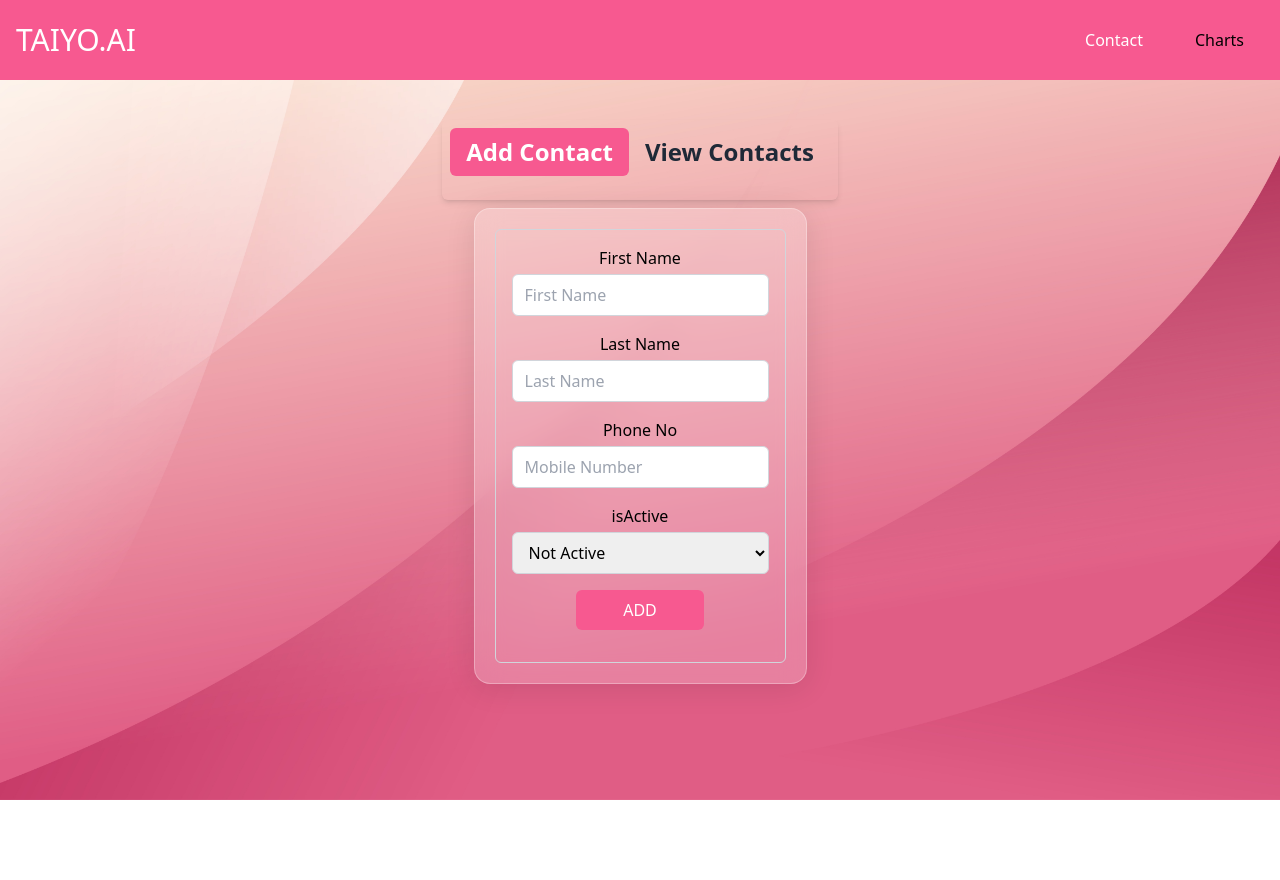
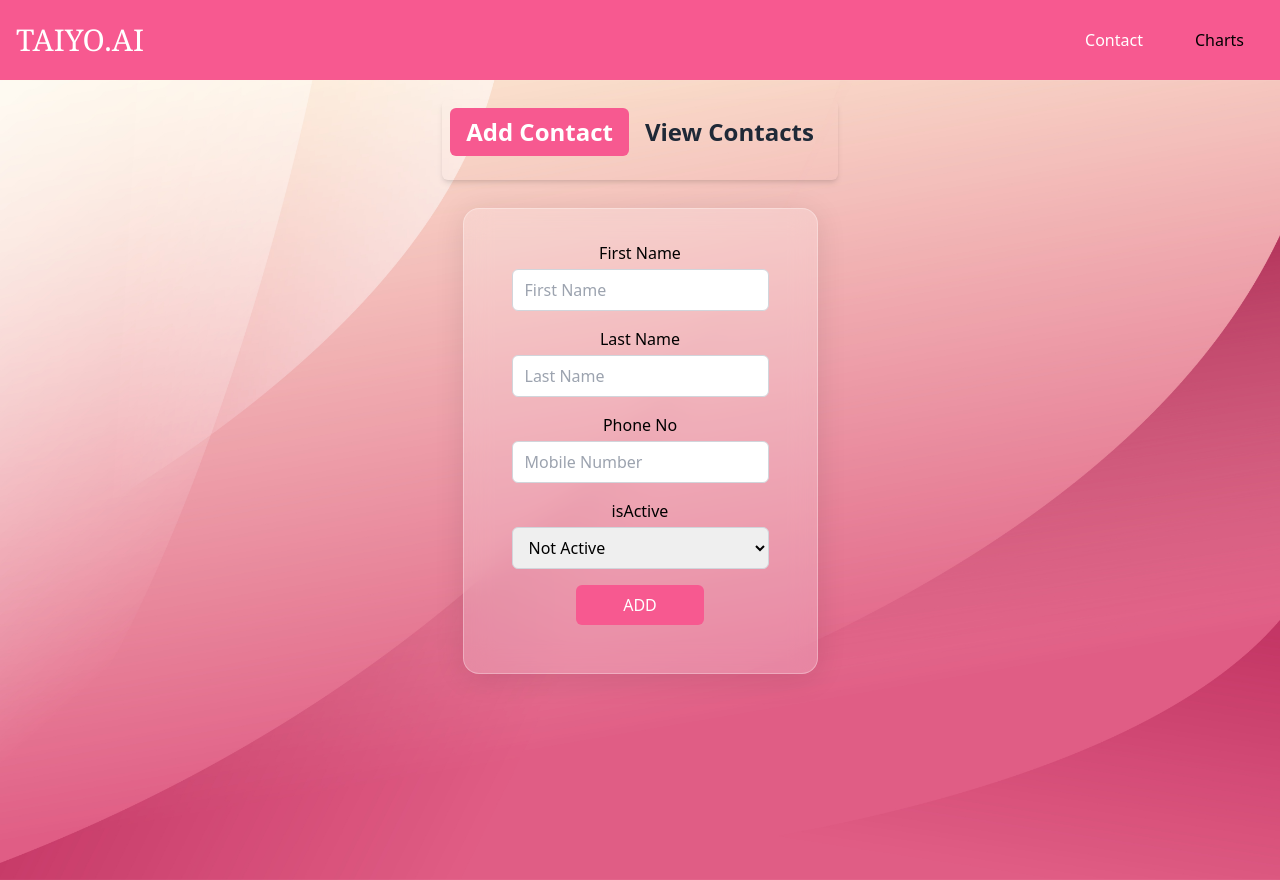
Before and after one commit to Wasif0787/TAIYO.AI, a React (Create React App) app: page / in a window 1280 px wide. Before the commit the page ends 800 px from the top, so only its background shows below. Built offline with nearby package versions, Linux system fonts and the light colour scheme.

Commit message:
Active inactive colors

```diff
--- a/src/Pages/Contact.tsx
+++ b/src/Pages/Contact.tsx
@@ -1,13 +1,12 @@
 import React, { useState } from 'react';
 import AddContact from '../components/AddContact';
 import AllContact from '../components/AllContact';
-import "../index.css"
 
 const Contact = () => {
     const [showAddContact, setShowAddContact] = useState(true);
 
     return (
-        <div className='flex flex-col justify-center text-center mt-10'>
+        <div className='flex flex-col text-center min-h-screen pt-5 contact-body '>
             <div className="w-full flex flex-col items-center">
                 <div className=" p-2 rounded-md shadow-md mb-2">
                     <button
@@ -24,8 +23,8 @@ const Contact = () => {
                     </button>
                 </div>
             </div>
-            <div className="flex justify-center items-center w-full">
-                <div className="p-5 glass-container">
+            <div className="flex justify-center items-center    ">
+                <div className="p-5 ">
                     {showAddContact ? <AddContact /> : <AllContact />}
                 </div>
             </div>
--- a/src/components/AddContact.tsx
+++ b/src/components/AddContact.tsx
@@ -41,7 +41,7 @@ const AddContact = () => {
     };
 
     return (
-        <div className="border border-gray-300 p-4 rounded-md">
+        <div className="border border-gray-300 p-8 px-12 rounded-md glass-container">
             <form onSubmit={handleSubmit}>
                 <div className="mb-4">
                     <label htmlFor="fname" className="block mb-1">First Name</label>
--- a/src/components/AllContact.tsx
+++ b/src/components/AllContact.tsx
@@ -7,14 +7,6 @@ import { MdDeleteOutline } from "react-icons/md";
 import DetailContactModal from './DetailContactModal';
 import { IoIosMore } from "react-icons/io";
 import { Contact } from '../store/features/contactSlice';
-
-
-// interface Contact {
-//     id: string;
-//     fname: string;
-//     lname: string;
-//     isActive: boolean;
-// }
 
 const AllContact = () => {
     const contacts = useAppSelector((state) => state.contact.contacts);
@@ -63,17 +55,17 @@ const AllContact = () => {
             ) : (
                 <div className='grid md:grid-cols-3 gap-8 md:gap-12'>
                     {contacts.map((contact) => (
-                        <div key={contact.id} className="relative bg-white border border-gray-200 rounded-lg shadow md:max-w-xl hover:bg-gray-100 dark:border-gray-700 ">
+                        <div key={contact.id} className={`relative border max-w-md border-gray-200 rounded-lg shadow md:max-w-xl hover:bg-gray-100 dark:border-gray-700  ${contact.isActive ? 'bg-green-400 hover:bg-green-600' : 'bg-red-400 hover:bg-red-600'} hover:bg-opacity-75 transition-colors duration-300 ease-in-out `}>
                             <div className="absolute top-2 right-2 text-gray-400 hover:text-gray-600">
-                                <IoIosMore className='hover:cursor-pointer' onClick={() => handleOpenDetailModal(contact)} />
+                                <IoIosMore className='hover:cursor-pointer text-white' onClick={() => handleOpenDetailModal(contact)} />
                             </div>
                             <div className="p-4">
                                 <h5 className="mb-2 text-2xl font-bold tracking-tight">{contact.fname} {contact.lname}</h5>
-                                <div className='flex flex-row gap-1 text-pink-300 text-2xl'>
-                                    <button onClick={(event) => handleOpenUpdateModal(event, contact)} className='hover:cursor-pointer'>
+                                <div className='flex flex-row justify-between text-pink-300 text-2xl '>
+                                    <button onClick={(event) => handleOpenUpdateModal(event, contact)} className='hover:cursor-pointer text-white '>
                                         <FaRegEdit />
                                     </button>
-                                    <button onClick={(event) => handleDelete(event, contact.id, `${contact.fname} ${contact.lname}`)} className='hover:cursor-pointer'>
+                                    <button onClick={(event) => handleDelete(event, contact.id, `${contact.fname} ${contact.lname}`)} className='hover:cursor-pointer text-white'>
                                         <MdDeleteOutline />
                                     </button>
                                 </div>
--- a/src/components/Header.tsx
+++ b/src/components/Header.tsx
@@ -5,7 +5,9 @@ const Header = () => {
 
     return (
         <div className='flex flex-row justify-between items-center text-white bg-[#f75990] px-4 py-2'>
-            <div className='text-3xl'>TAIYO.AI</div>
+            <Link to={"/"}>
+                <div className='text-3xl font-serif'>TAIYO.AI</div>
+            </Link>
             <div className='flex flex-row gap-3'>
                 <Link to="/" style={{ color: location.pathname === '/' ? '#fff' : '#000' }} className='lg:p-5'>Contact</Link>
                 <Link to="/chart" style={{ color: location.pathname === '/chart' ? '#fff' : '#000' }} className='lg:p-5'>Charts</Link>
--- a/src/components/UpdateContactModal.tsx
+++ b/src/components/UpdateContactModal.tsx
@@ -1,11 +1,6 @@
 import React, { useState } from 'react';
 import { Contact } from '../store/features/contactSlice';
-// interface Contact {
-//     id: string;
-//     fname: string;
-//     lname: string;
-//     isActive: boolean;
-// }
+
 
 interface UpdateContactModalProps {
     isOpen: boolean;
@@ -53,9 +48,10 @@ const UpdateContactModal: React.FC<UpdateContactModalProps> = ({ isOpen, onClose
     return (
         <>
             {isOpen && (
-                <div className="fixed top-0 left-0 w-full h-full bg-gray-900 bg-opacity-50 flex justify-center items-center">
-                    <div className="bg-white p-8 rounded-md">
-                        <h2 className="text-2xl font-bold mb-4">Update Contact</h2>
+                <div className="fixed top-0 left-0 w-full h-full bg-gray-900 bg-opacity-50 flex flex-col justify-center items-center">
+                    <div>
+                        <h1 className='text-2xl p-2 bg-[#f75990]'>Update</h1>
+                        <div className="bg-white p-8  rounded-md">
                             <form onSubmit={handleSubmit}>
                                 <div className="mb-4">
                                     <label htmlFor="fname" className="block mb-1">First Name</label>
@@ -82,6 +78,7 @@ const UpdateContactModal: React.FC<UpdateContactModalProps> = ({ isOpen, onClose
                             </form>
                         </div>
                     </div>
+                </div >
             )}
         </>
     );
--- a/src/index.css
+++ b/src/index.css
@@ -3,8 +3,11 @@
 @tailwind utilities;
 
 body {
-  background-image: url("../public/small.jpg");
-  /* Set background image */
+  overflow: hidden;
+}
+
+.contact-body {
+  background-image: url("../public/3ccc.jpg");
   background-size: cover;
   /* Cover the entire background */
   background-position: center;
@@ -15,30 +18,7 @@ body {
   /* Set solid background color */
 }
 
-/* Media query for larger screens */
-@media screen and (min-width: 768px) {
-  body {
-    background-image: url("../public/3ccc.jpg");
-    /* Set background image */
-    background-size: cover;
-    /* Cover the entire background */
-    background-position: center;
-    /* Center the background image */
-    background-repeat: no-repeat;
-    /* Prevent the background from repeating */
-    background-attachment: fixed;
-    /* Fixed background position */
-  }
-}
-
 .glass-container {
-  /* background: rgba(255, 255, 255, 0.1);
-    backdrop-filter: blur(20px);
-    border-radius: 10px;
-    padding: 20px;
-    box-shadow: 0 4px 6px rgba(0, 0, 0, 0.1);  */
-
-  /* From https://css.glass */
   background: rgba(255, 255, 255, 0.22);
   border-radius: 16px;
   box-shadow: 0 4px 30px rgba(0, 0, 0, 0.1);
```
Lines whose indentation alone changed are shown as unchanged.
